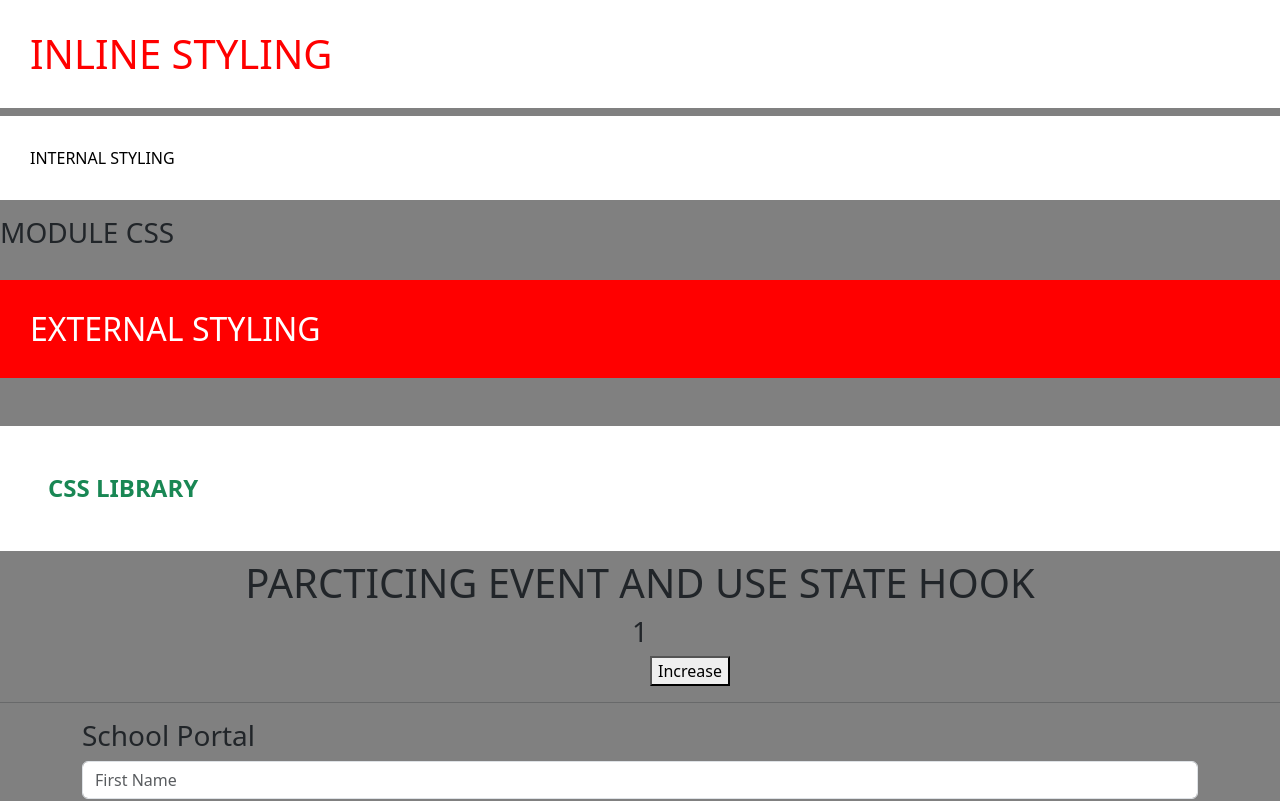
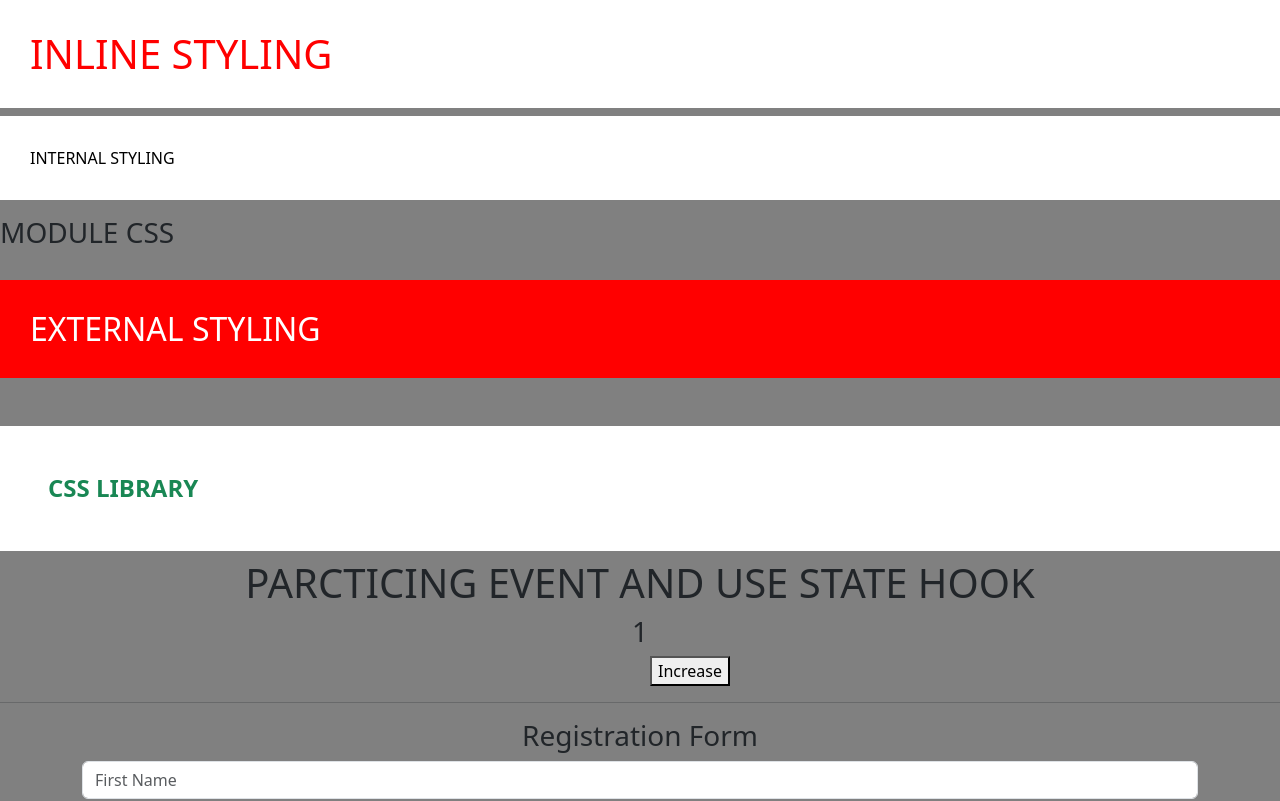
Before and after one commit to timexdev/React-practice, a React (Vite) app: page / in a window 1280 px wide. Shown: the top 801 px of the page. Built offline with nearby package versions, Linux system fonts and the light colour scheme.

Commit message:
worked on event and usestate hook

```diff
--- a/src/Component/State.jsx
+++ b/src/Component/State.jsx
@@ -37,7 +37,7 @@ const State = () => {
 
       {/* INPUT IN REACT */}
       <div className="container">
-        <h3>School Portal</h3>
+        <h3 className="text-center">Registration Form</h3>
         <input
           type="text"
           placeholder="First Name"
```
